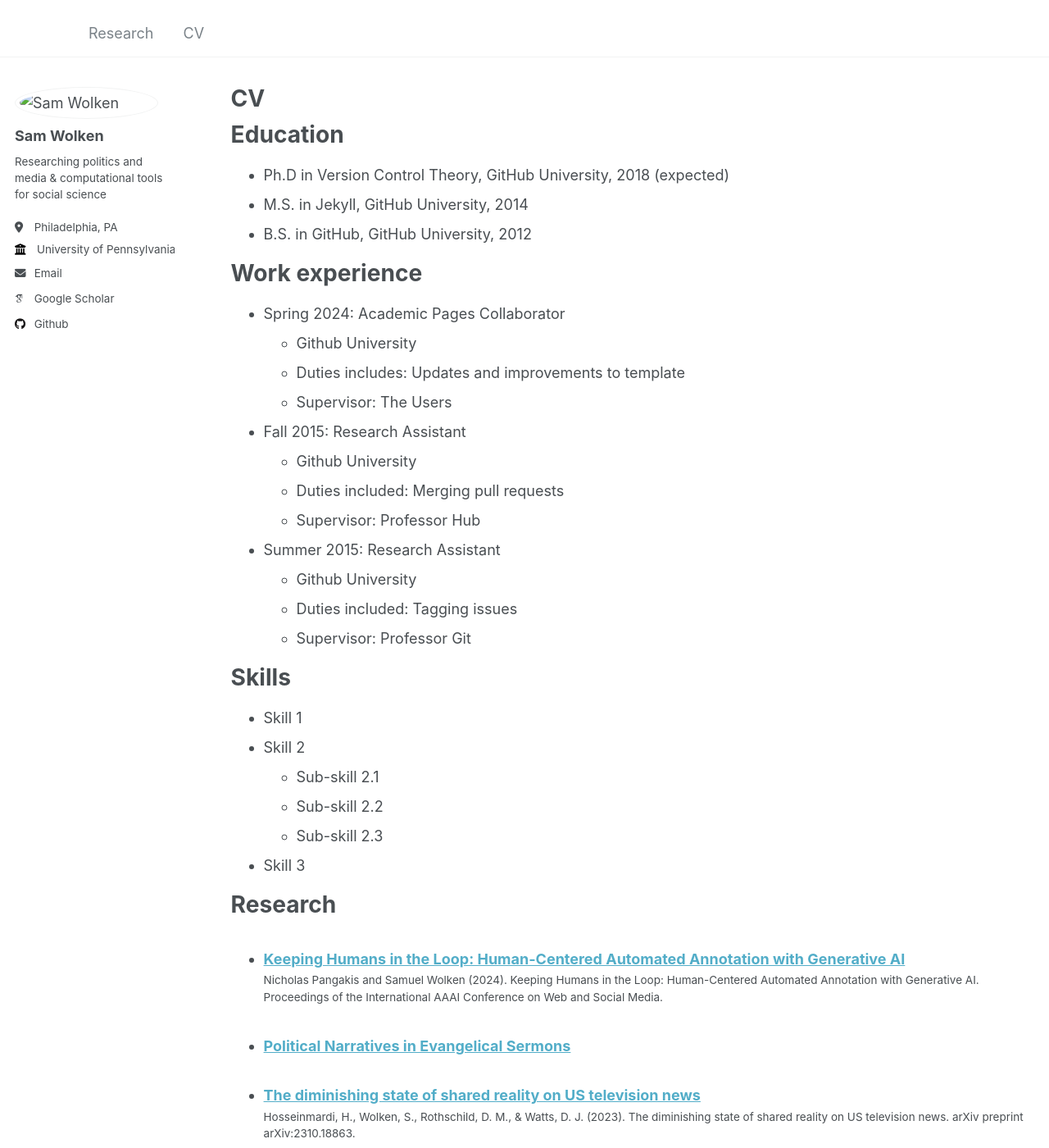
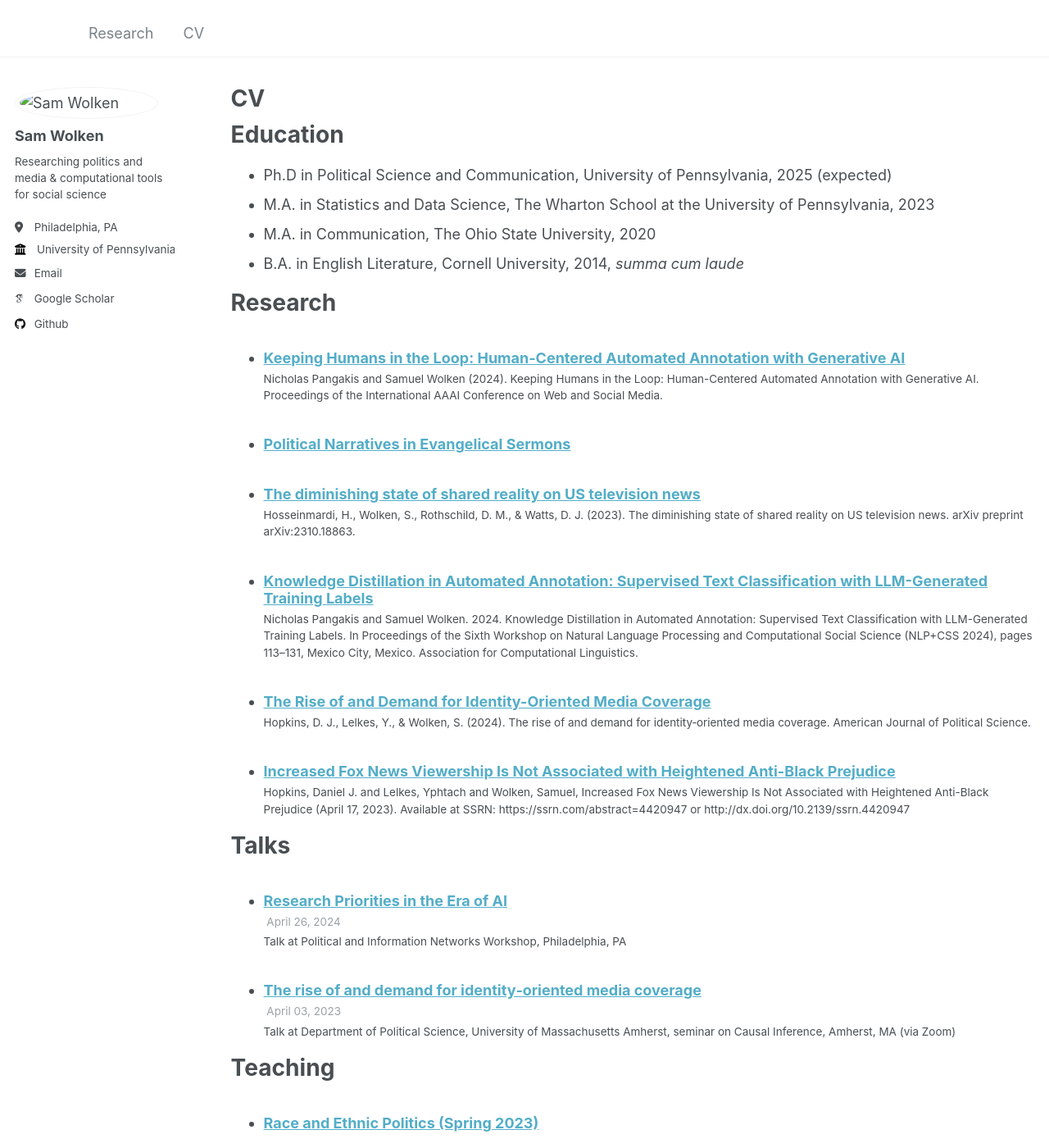
Before and after one commit to swolken/.github.io, a Jekyll site: the page built from _pages/cv.md, in a window 1280 px wide and 1400 px high. Shown: the whole window at 82% size. Built offline with Jekyll 4.4.1, drawn with Linux system fonts in a browser that asks for light colours; some web fonts are replaced; some of the changed text lies outside the part shown.

Commit message:
Update cv.md

```diff
--- a/_pages/cv.md
+++ b/_pages/cv.md
@@ -11,35 +11,10 @@ redirect_from:
 
 Education
 ======
-* Ph.D in Version Control Theory, GitHub University, 2018 (expected)
-* M.S. in Jekyll, GitHub University, 2014
-* B.S. in GitHub, GitHub University, 2012
-
-Work experience
-======
-* Spring 2024: Academic Pages Collaborator
-  * Github University
-  * Duties includes: Updates and improvements to template
-  * Supervisor: The Users
-
-* Fall 2015: Research Assistant
-  * Github University
-  * Duties included: Merging pull requests
-  * Supervisor: Professor Hub
-
-* Summer 2015: Research Assistant
-  * Github University
-  * Duties included: Tagging issues
-  * Supervisor: Professor Git
-
-Skills
-======
-* Skill 1
-* Skill 2
-  * Sub-skill 2.1
-  * Sub-skill 2.2
-  * Sub-skill 2.3
-* Skill 3
+* Ph.D in Political Science and Communication, University of Pennsylvania, 2025 (expected)
+* M.A. in Statistics and Data Science, The Wharton School at the University of Pennsylvania, 2023
+* M.A. in Communication, The Ohio State University, 2020
+* B.A. in English Literature, Cornell University, 2014, _summa cum laude_
 
 Research
 ======
@@ -63,3 +38,17 @@ Service and leadership
 ======
 * 10th International Conference on Computational Social Science, University of Pennsylvania, 2024: Program Committee, Local Committee
 * Summer Institute in Computational Social Science, University of Pennsylvania, 2024: Organizer, Treasurer
+
+Work experience
+======
+* June - August 2019: Graduate student intern
+  * Langer Research
+  * Contributed to all aspects of public opinion research, including the Washington Post/ABC News poll
+
+* September 2016 - August 2018
+  * Forrester Research
+  * Bylined contributor to more than 40 research papers on consumer behavior
+
+* June 2014 - August 2018
+  * Glover Park Group (now FGS Global)
+  * Junior associate on strategic communications campaigns for corporate, governmental, and NGO clients.
```
